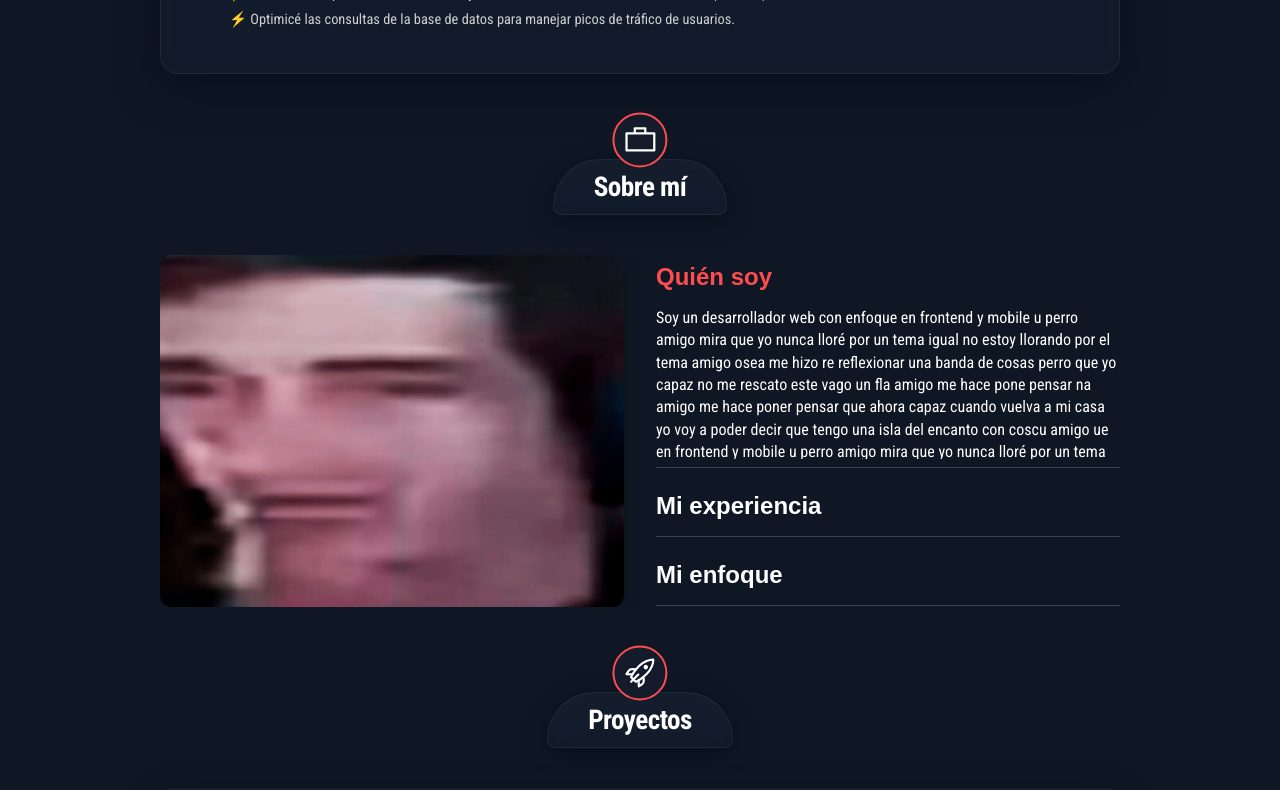
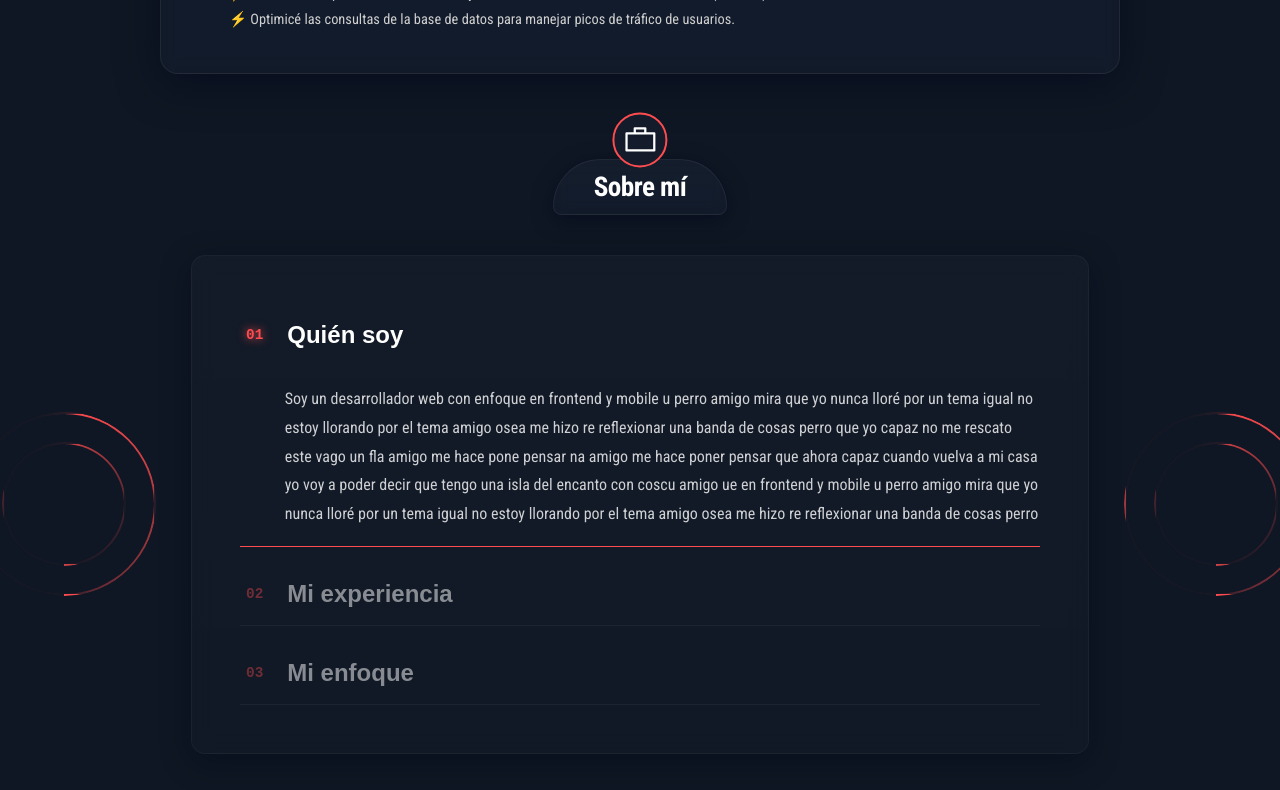
Before and after one commit to AlanPLC/Portfolio2025, a React (Vite) app: page / in a window 1280 px wide. Shown: the part 2120-2910 px from the top of the page. Built offline with nearby package versions, Linux system fonts and the light colour scheme; a web font is replaced by a local one.

Commit message:
refactor: about no images new css components

```diff
--- a/src/sections/About/About.jsx
+++ b/src/sections/About/About.jsx
@@ -1,54 +1,49 @@
 import { useState } from "react";
 import "./about.scss";
-import { aboutImgs } from "../../data/staticData.js"
-import useActiveSection from "../../contexts/useActiveSection.js"
+import useActiveSection from "../../contexts/useActiveSection.js";
 import SectionTitle from "../../components/SectionTitle/SectionTitle.jsx";
 import useLanguage from "../../contexts/useLanguage.js";
 
 export default function About() {
-  const [active, setActive] = useState(0); // Primer acordeón abierto
-  aboutImgs
-  const { sectionsRefs } = useActiveSection()
+  const [active, setActive] = useState(0);
+  const { sectionsRefs } = useActiveSection();
   const { translation } = useLanguage();
   const translatedAbout = Object.values(translation.about);
+
   return (
-    <>
-    <section ref={el=>sectionsRefs.current["about"] = el} id="about">
-      <SectionTitle id="experience" title={translation.sections.about}/>
+    <section ref={(el) => (sectionsRefs.current["about"] = el)} id="about">
+      <SectionTitle id="experience" title={translation.sections.about} />
+
+      <div className="about-accordion-container">
         <div className="about-accordion">
-        {/* Imagen que cambia según el activo */}
-        <div className="about-accordion-image">
-          <img src={aboutImgs[active].img} alt={aboutImgs[active].title} />
-        </div>
-
           <div className="about-accordion-list">
             {translatedAbout.map((item, index) => (
-            <div key={index} className="accordion-item">
-
-              {/* Título del acordeón */}
+              <div
+                key={index}
+                className={`accordion-item ${active === index ? "active" : ""}`}
+              >
                 <button
-                className={`accordion-title ${active === index ? "active" : ""}`}
-                onClick={() => setActive(index)}
+                  className="accordion-title"
+                  onClick={() => setActive(active === index ? -1 : index)}
                 >
+                  <span className="title-number">0{index + 1}</span>
                   {item.title}
                 </button>
 
-              {/* Contenido del acordeón */}
                 <div
                   className="accordion-content"
                   style={{
-                  maxHeight: active === index ? "200px" : "0px",
-                  opacity: active === index ? 1 : 0
+                    maxHeight: active === index ? "180px" : "0px",
+                    opacity: active === index ? 1 : 0,
                   }}
                 >
                   <p>{item.description}</p>
                 </div>
-
               </div>
             ))}
           </div>
         </div>
+      </div>
     </section>
-    </>
   );
 }
--- a/src/sections/About/about.scss
+++ b/src/sections/About/about.scss
@@ -1,77 +1,179 @@
+#about {
+  scroll-margin-top: 8rem;
+  position: relative;
+  overflow: visible;
 
-#about{
-  scroll-margin-top: 8rem;
-  .about-accordion {
+  .about-accordion-container {
+    background: var(--card-bg);
+    border: 1px solid rgba(255, 255, 255, 0.04);
+    border-radius: var(--card-radius);
+    padding: 3rem;
+    box-shadow: 0 8px 30px rgba(2, 6, 23, 0.45);
+    backdrop-filter: blur(10px);
+    max-width: 800px;
+    margin: 0 auto;
+    min-height: 400px;
     display: flex;
-    gap: 2rem;
-    align-items: flex-start;
-    max-height: 22rem;
-    overflow: hidden;
+    flex-direction: column;
+    justify-content: center;
+    transition: all 0.3s ease;
+    position: relative;
+    z-index: 1;
 
-    &-image {
-      flex: 1;
-      img {
-        width: 100%;
-        height: 22rem;
-        border-radius: 12px;
-        object-fit: cover;
-        box-shadow: 0 4px 15px rgba(0,0,0,0.2);
-      }
+    //padre
+    &::before,
+    &::after {
+      content: "";
+      position: absolute;
+      width: 220px;
+      height: 220px;
+      border-radius: 50%;
+      top: 50%;
+      z-index: -1;
+      pointer-events: none;
+      border: 2px solid transparent;
+      background-image: conic-gradient(from 0deg, rgba(255, 77, 79, 1) 0%, rgba(255, 77, 79, 0.3) 45%, transparent 50%);
+      -webkit-mask: linear-gradient(#fff 0 0) content-box, linear-gradient(#fff 0 0);
+      mask: linear-gradient(#fff 0 0) content-box, linear-gradient(#fff 0 0);
+      -webkit-mask-composite: xor;
+      mask-composite: exclude;
     }
 
+    //control giro y distancia
+    &::before {
+      left: -330px;
+      animation: techRotate 4s linear infinite, pulseGlow 4s ease-in-out infinite;
+    }
+
+    &::after {
+      right: -330px;
+      animation: techRotate 4s linear infinite reverse, pulseGlow 4s ease-in-out infinite;
+    }
+
+    //hijos
+    .about-accordion::before,
+    .about-accordion::after {
+      content: "";
+      position: absolute;
+      width: 140px;
+      height: 140px;
+      border-radius: 50%;
+      top: 50%;
+      z-index: -2; // Por detrás del padre
+      pointer-events: none;
+      border: 2px solid transparent;
+      background-image: conic-gradient(from 0deg, rgba(255, 77, 79, 0.8) 0%, rgba(255, 77, 79, 0.2) 25%, transparent 50%);
+      -webkit-mask: linear-gradient(#fff 0 0) content-box, linear-gradient(#fff 0 0);
+      mask: linear-gradient(#fff 0 0) content-box, linear-gradient(#fff 0 0);
+      -webkit-mask-composite: xor;
+      mask-composite: exclude;
+    }
+     //control giro y distancia
+    .about-accordion::before {
+      left: -290px;
+      animation: techRotate 5s linear infinite reverse, pulseGlow 4s ease-in-out infinite;
+    }
+
+    .about-accordion::after {
+      right: -290px;
+      animation: techRotate 5s linear infinite, pulseGlow 4s ease-in-out infinite;
+    }
+  }
+
+  .about-accordion {
+    width: 100%;
     &-list {
-      flex: 1;
       display: flex;
       flex-direction: column;
       gap: 1rem;
-
       .accordion-item {
-        border-bottom: 1px solid rgba(255, 255, 255, 0.2);
-        padding-bottom: 0.5rem;
-
+        border-bottom: 1px solid rgba(255, 255, 255, 0.05);
+        padding: 1rem 0;
         .accordion-title {
           width: 100%;
           text-align: left;
-          font-size: 1.5rem;
           background: none;
           border: none;
           cursor: pointer;
-          padding: 0.5rem 0;
-          font-weight: bold;
-          transition: color 0.2s ease;
-          color: #ffffff;
-
-          &.active {
-            color: #ff4d4f;
+          color: rgba(255, 255, 255, 0.5);
+          font-size: 1.5rem;
+          font-weight: 700;
+          display: flex;
+          align-items: center;
+          gap: 1.5rem;
+          transition: all 0.3s cubic-bezier(0.4, 0, 0.2, 1);
+          .title-number {
+            font-size: 0.9rem;
+            color: var(--accent);
+            opacity: 0.4;
+            font-family: "JetBrains Mono", monospace;
+          }
+          &:hover {
+            color: #fff;
+            transform: translateX(10px);
           }
         }
-
+        &.active {
+          border-bottom: 1px solid var(--accent);
+          .accordion-title {
+            color: #fff;
+            .title-number {
+              opacity: 1;
+              text-shadow: 0 0 10px var(--accent);
+            }
+          }
+        }
         .accordion-content {
           overflow-y: auto;
-          height: 10rem;
-          transition: max-height 0.3s ease, opacity 0.25s ease;
           p {
-            margin-top: 0.5rem;
-            line-height: 1.4;
+            color: rgba(255, 255, 255, 0.8);
+            line-height: 1.8;
+            padding: 1.2rem 0 1rem 2.8rem;
           }
+        }
+        .accordion-content::-webkit-scrollbar {
+          width: 8px;
+          background-color: transparent;
+        }
+        .accordion-content::-webkit-scrollbar-thumb {
+          background-color: #ff4d4f;
+          border-radius: 10px;
+          border: 2px solid transparent;
+          background-clip: content-box;
         }
       }
     }
   }
+}
 
-  .accordion-content::-webkit-scrollbar {
-    width: 8px;
+// Keyframes
+@keyframes pulseGlow {
+  0%, 100% {
+    filter: drop-shadow(0 0 15px rgba(255, 77, 79, 0.4));
+    box-shadow: inset 0 0 30px rgba(255, 77, 79, 0.3);
   }
-
-  .accordion-content::-webkit-scrollbar-thumb {
-    background-color: #ff4d4f;
-    border-radius: 10px;
-    border: 2px solid transparent;
-    background-clip: content-box;
-  }
-
-  .accordion-content::-webkit-scrollbar-track {
-    background: rgba(255, 255, 255, 0.04);
-    border-radius: 10px;
+  50% {
+    filter: drop-shadow(0 0 30px rgba(255, 77, 79, 0.7));
+    box-shadow: inset 0 0 60px rgba(255, 77, 79, 0.6);
   }
 }
+
+@keyframes techRotate {
+  0% { transform: translateY(-50%) rotate(0deg); }
+  100% { transform: translateY(-50%) rotate(360deg); }
+}
+
+@media (max-width: 1400px) {
+  #about .about-accordion-container {
+    &::before { left: -220px; width: 180px; height: 180px; }
+    &::after { right: -220px; width: 180px; height: 180px; }
+    .about-accordion::before { left: -190px; width: 120px; height: 120px; }
+    .about-accordion::after { right: -190px; width: 120px; height: 120px; }
+  }
+}
+
+@media (max-width: 1100px) {
+  #about .about-accordion-container {
+    &::before, &::after, .about-accordion::before, .about-accordion::after { display: none; }
+  }
+}
```
Lines whose indentation alone changed are shown as unchanged.
